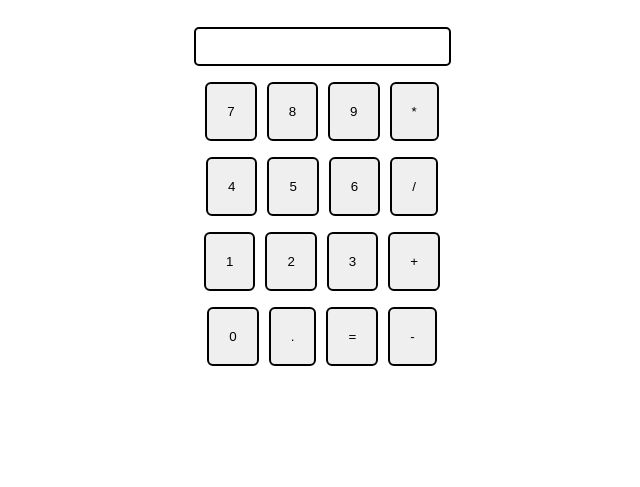
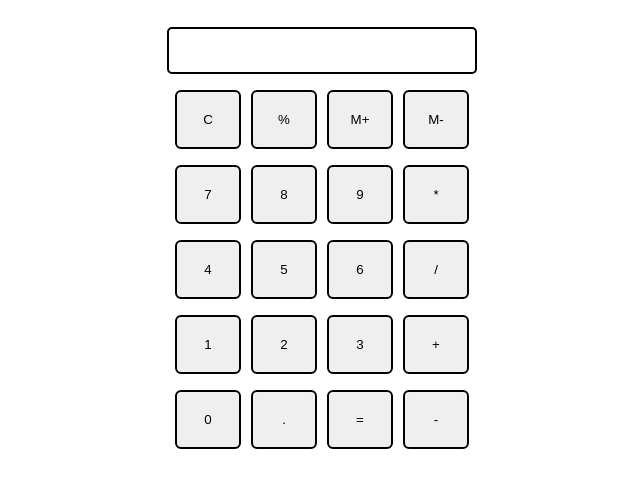
Before and after one commit to NAVJOT0111/Java-Script-Tutorials, a plain HTML site: page calculator/index.html in a window 1280 px wide. Shown: the part 61-548 px from the top of the page, without its empty margins (326-966 px from the left). Drawn offline with Linux system fonts and the light colour scheme.

Commit message:
created a new project

```diff
--- a/calculator/index.html
+++ b/calculator/index.html
@@ -12,6 +12,12 @@
     <div class="container flex flex-col items-center mx-auto m-w-20">
         <div class="row">
             <input class="input" type="text">
+        </div>
+        <div class="row">
+            <button class="button">C</button>
+            <button class="button">%</button>
+            <button class="button">M+</button>
+            <button class="button">M-</button>
         </div>
         <div class="row">
             <button class="button">7</button>
--- a/calculator/script.js
+++ b/calculator/script.js
@@ -6,8 +6,12 @@ Array.from(buttons).forEach((button) => {
             string = eval(string);
             document.querySelector('input').value = string;
         }
-        else{
-            console.log(e.target)
+        else if (e.target.innerHTML  == 'C') {
+            string = "";
+            document.querySelector('input').value = string;
+        }
+        else {
+            console.log(e.target);
             string = string + e.target.innerHTML;
             document.querySelector('input').value = string;
         }
--- a/calculator/style.css
+++ b/calculator/style.css
@@ -5,6 +5,7 @@ html, body{
 
 .button{
     padding: 20px;
+    width: 66px;
     margin: 0 3px;
     border: 2px solid black;
     border-radius: 6px;
@@ -15,6 +16,8 @@ html, body{
     margin: 8px 0;
 }
 .row input{
+    width: 230px;
+    font-size: 20px;
     margin: 0;
     padding: 10px 38px;
     border: 2px solid black;
```
